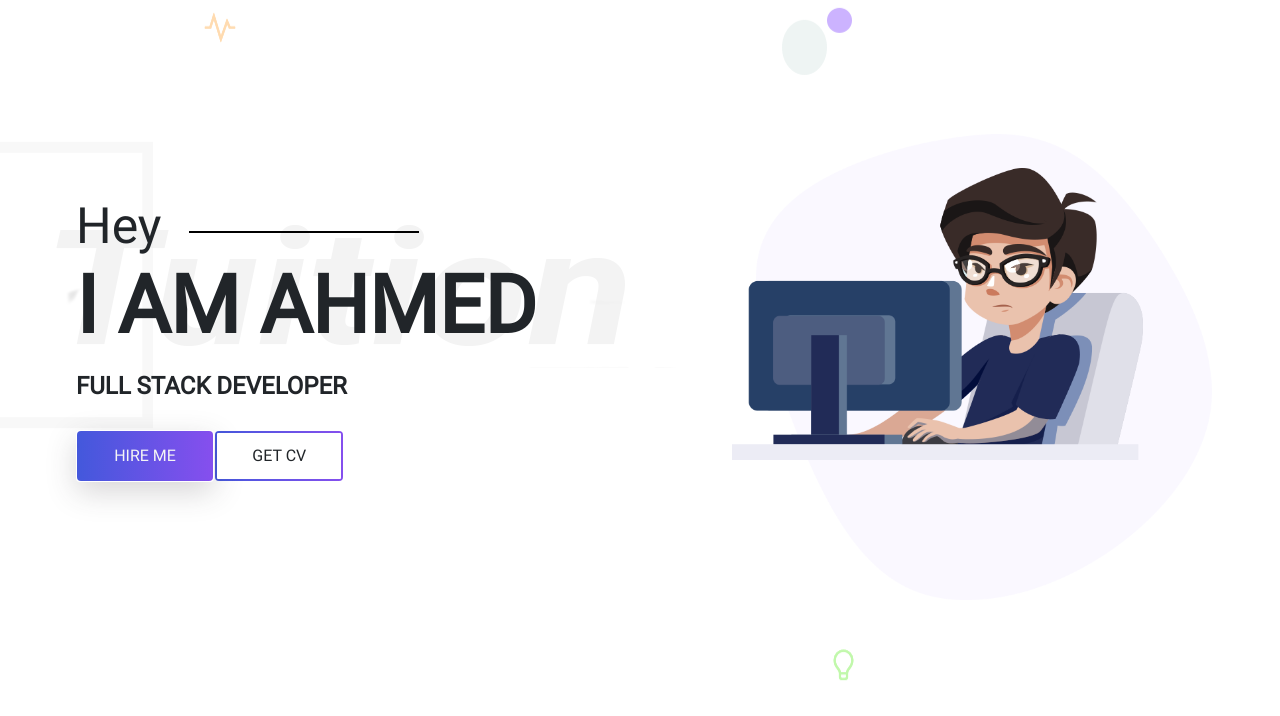
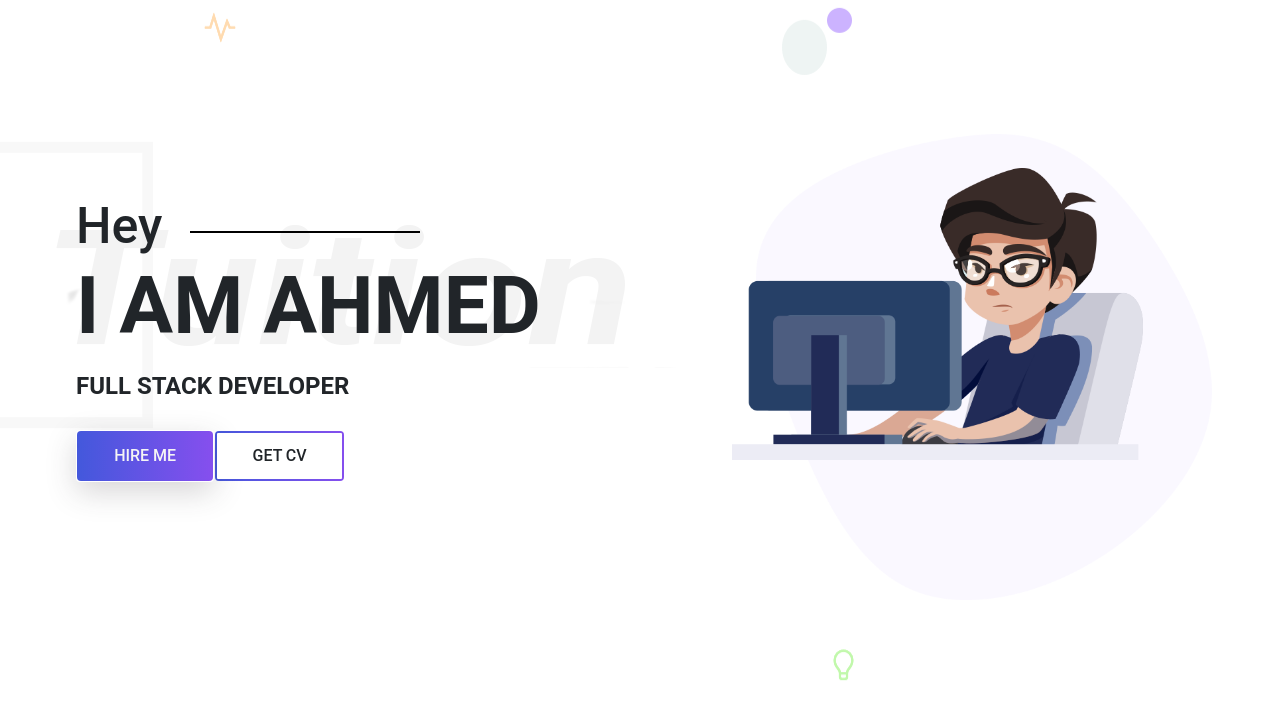
Before and after one commit to 0WEBID0/portfolio, a plain HTML site: page index.html in a window 1280 px wide. Shown: the part 84-800 px from the top of the page. Drawn offline with nearby package versions, Linux system fonts and the light colour scheme; files whose address does not match are found by name; a web font is replaced by a local one.

Commit message:
Update style.css

```diff
--- a/css/style.css
+++ b/css/style.css
@@ -1,12 +1,33 @@
-/* import fonts from fonts.css file */
-@import url(fonts.css);
+/* font */
+@font-face {
+    font-family: "Roboto";
+    src: url(/font/Roboto-Regular.ttf);
+}
+
+html, body{
+    margin: 0%;
+    box-sizing: border-box;
+    width: 100%;
+    height: 100%;
+}
 
 
-/* css variables */
-@import url(_variables.css);
+/* CSS Variables */
 
-/* import global styling */
-@import url(_global-btn.css);
+:root{
+    --primary-color: #4458dc;
+    --primary-color2: #854fee;
+    --title-color: #141313;
+    --text-color: #777777;
+    --border-color: #201f1f17;
+    --gradient-color: linear-gradient(90deg, #4458dc 0%, #854fee 100%);
+    --shadow-color:  0px 10px 30px rgba(118, 85, 225, 0.3);
+    --box-shadow: 0px 10px 30px rgba(57, 56, 61, 0.205);
+
+
+    /* font family variables. */
+    --roboto: 'Roboto', cursive;
+}
 
 
 
```
